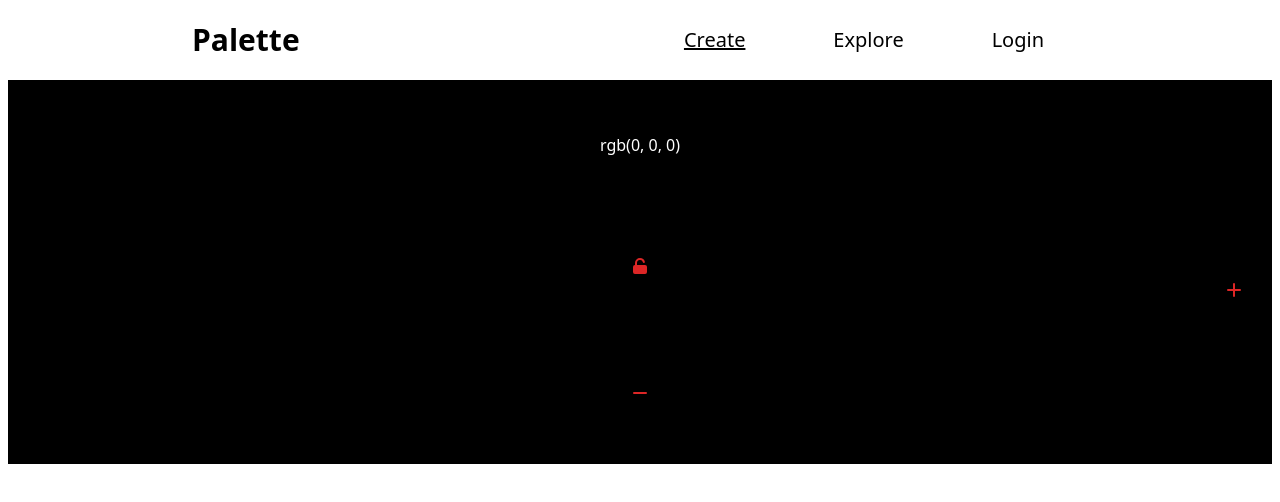
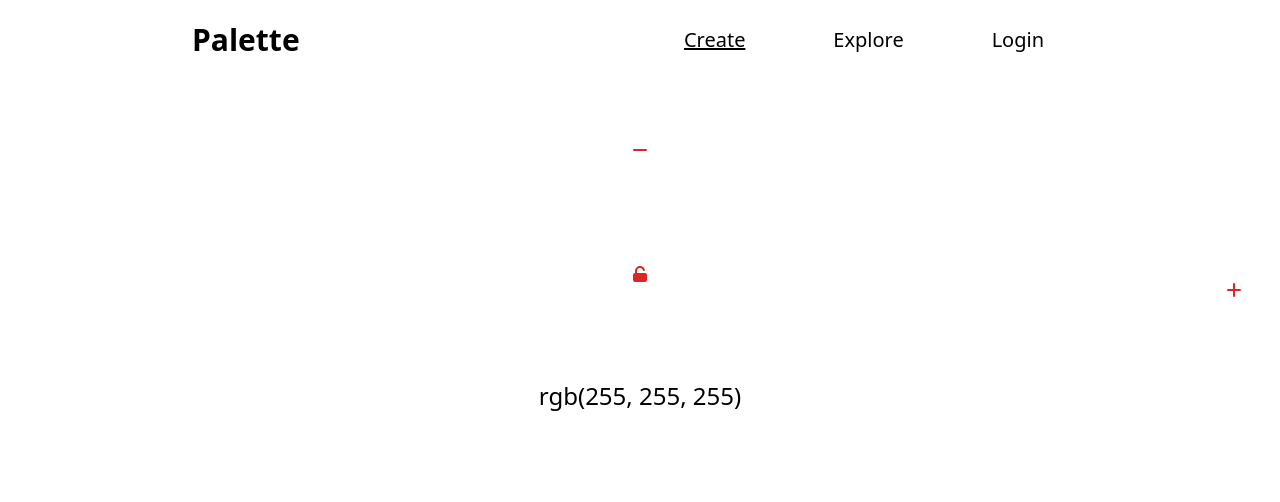
Before and after one commit to Ces-D/Palette, a React (Create React App) app in the folder Web/ClientApp/: page / in a window 1280 px wide. Shown: the top 502 px of the page. Built offline with nearby package versions, Linux system fonts and the light colour scheme.

Commit message:
refactored Color type and show and not show for ColorItem do not restart automatically

```diff
--- a/Web/ClientApp/src/components/contexts/ColorPalette/PaletteContext.tsx
+++ b/Web/ClientApp/src/components/contexts/ColorPalette/PaletteContext.tsx
@@ -6,7 +6,7 @@ import { ColorPaletteActionType, ColorPaletteStateType } from "./types";
 
 const INITIAL_COLOR_PALETTE_STATE: ColorPaletteStateType = {
   colors: [generateDefaultColor()],
-  palette: uuidv4(),
+  paletteId: uuidv4(),
 };
 
 /**
@@ -17,7 +17,7 @@ const INITIAL_COLOR_PALETTE_STATE: ColorPaletteStateType = {
  */
 const mainReducer = (state: ColorPaletteStateType, action: ColorPaletteActionType) => ({
   colors: colorReducer(state.colors, action),
-  palette: paletteReducer(state.palette, action),
+  paletteId: paletteReducer(state.paletteId, action), // As complexity grows the variable name may change
 });
 
 export const PaletteContext = createContext<{
--- a/Web/ClientApp/src/components/contexts/ColorPalette/colorReducer.ts
+++ b/Web/ClientApp/src/components/contexts/ColorPalette/colorReducer.ts
@@ -1,12 +1,34 @@
-import { Color, ColorPaletteActionType } from "./types";
+import { Color, ColorPaletteActionType, Rgb, Hex, Hsv } from "./types";
 import { v4 as uuidv4 } from "uuid";
+
+export const generateDefaultRgb = (): Rgb => {
+  return {
+    color: "rgb(255, 255, 255)",
+    red: 255,
+    green: 255,
+    blue: 255,
+  };
+};
+
+export const generateDefaultHex = (): Hex => {
+  return { color: "#ffffff" };
+};
+
+export const generateDefaultHsv = (): Hsv => {
+  return {
+    color: "hsv(0, 0, 100%)",
+    hue: 0,
+    saturation: 0,
+    hValue: 100,
+  };
+};
 
 export const generateDefaultColor = (): Color => {
   return {
     id: uuidv4(),
-    hex: "#000000",
-    hsv: "hsv(0, 0%, 0%)",
-    rgb: "rgb(0, 0, 0)",
+    hex: generateDefaultHex(),
+    hsv: generateDefaultHsv(),
+    rgb: generateDefaultRgb(),
   };
 };
 
@@ -31,3 +53,6 @@ export default function colorReducer(colors: Color[], action: ColorPaletteAction
     }
   }
 }
+
+// TODO: change the color model to replicate the api color model
+// TODO: update the reducers to implement that new model
--- a/Web/ClientApp/src/components/general/form/ColorSelectSection.tsx
+++ b/Web/ClientApp/src/components/general/form/ColorSelectSection.tsx
@@ -1,8 +1,9 @@
 import { Dispatch, SetStateAction } from "react";
+import { ColorTypes } from "../../palette/ColorFormDisplayContainer";
 
 export type ColorSelectSectionProps = {
   setColorType: Dispatch<SetStateAction<string>>;
-  selected: string;
+  selected: ColorTypes | string;
 };
 
 export default function ColorSelectSection(props: ColorSelectSectionProps) {
@@ -12,17 +13,12 @@ export default function ColorSelectSection(props: ColorSelectSectionProps) {
         className="bg-white w-20 py-0.5 px-0 rounded-sm"
         name="selectType"
         id="selectType"
+        value={props.selected}
         onChange={(e) => props.setColorType(e.target.value)}
       >
-        <option value="rgb" selected={"rgb" === props.selected}>
-          RGB
-        </option>
-        <option value="hsv" selected={"hsv" === props.selected}>
-          HSV
-        </option>
-        <option value="hex" selected={"hex" === props.selected}>
-          HEX
-        </option>
+        <option value="rgb">RGB</option>
+        <option value="hsv">HSV</option>
+        <option value="hex">HEX</option>
       </select>
     </section>
   );
--- a/Web/ClientApp/src/components/hooks/useColorGenerator.ts
+++ b/Web/ClientApp/src/components/hooks/useColorGenerator.ts
@@ -1,21 +1,16 @@
-import { useState, SetStateAction, Dispatch } from "react";
+import { useState, SetStateAction, Dispatch, useEffect, useContext } from "react";
+import { PaletteContext } from "../contexts/ColorPalette/PaletteContext";
+import { Color, Hex, Hsv, Rgb } from "../contexts/ColorPalette/types";
 
-export type ColorValueProps = {
-  colorValue: string;
-  setColorValue: Dispatch<SetStateAction<string>>;
-};
-
-export type Color = {
-  id: string;
-  rgb: string;
-  hex: string;
-  hsv: string;
+export type ColorValueProps<T> = {
+  setColorValue: Dispatch<SetStateAction<T>>;
 };
 
 export default function useColorGenerator(paletteColor: Color) {
-  const [rgb, setRgb] = useState<string>(paletteColor.rgb);
-  const [hsv, setHsv] = useState<string>(paletteColor.hsv);
-  const [hex, setHex] = useState<string>(paletteColor.hex);
+  const { dispatch } = useContext(PaletteContext);
+  const [rgb, setRgb] = useState<Rgb>(paletteColor.rgb);
+  const [hsv, setHsv] = useState<Hsv>(paletteColor.hsv);
+  const [hex, setHex] = useState<Hex>(paletteColor.hex);
 
   const color: Color = {
     id: paletteColor.id,
@@ -24,7 +19,9 @@ export default function useColorGenerator(paletteColor: Color) {
     hex: hex,
   };
 
-  //TODO: add useMemo to conversion between colorTypes
+  useEffect(() => {
+    dispatch({ type: "update-color", payload: { color: color, colorId: color.id } });
+  }, [hex, rgb, hsv]);
 
-  return { hex, setHex, rgb, setRgb, hsv, setHsv, color };
+  return { hex, setHex, rgb, setRgb, hsv, setHsv };
 }
--- a/Web/ClientApp/src/components/palette/ColorFormDisplayContainer.tsx
+++ b/Web/ClientApp/src/components/palette/ColorFormDisplayContainer.tsx
@@ -1,45 +1,30 @@
-import { useContext, useEffect, useState } from "react";
-import { PaletteContext } from "../contexts/ColorPalette/PaletteContext";
+import { useState } from "react";
 import { Color } from "../contexts/ColorPalette/types";
 import { ColorSelectSectionProps } from "../general/form/ColorSelectSection";
 import Switch from "../general/Switch";
-import useColorGenerator, { ColorValueProps } from "../hooks/useColorGenerator";
+import useColorGenerator from "../hooks/useColorGenerator";
 import HexForm from "./HexForm";
 import HsvForm from "./HsvForm";
 import RgbForm from "./RgbForm";
 
 export type ColorTypes = "rgb" | "hex" | "hsv";
-
-export type ColorFormProps = {
-  color: ColorValueProps;
+export type BaseColorFormProps = {
   value: ColorTypes;
   selectSection: ColorSelectSectionProps;
 };
 
 export default function ColorFormDisplayContainer(props: Color) {
-  const { dispatch } = useContext(PaletteContext);
   const [displayForm, setDisplayForm] = useState(false);
   const [colorType, setColorType] = useState<ColorTypes | string>("rgb");
-  const { hex, setHex, rgb, setRgb, hsv, setHsv, color } = useColorGenerator(props);
+  const { hex, setHex, rgb, setRgb, hsv, setHsv } = useColorGenerator(props);
 
   const selectSection: ColorSelectSectionProps = {
     selected: colorType,
     setColorType: setColorType,
   };
 
-  useEffect(() => {
-    dispatch({ type: "update-color", payload: { color: color, colorId: props.id } });
-  }, [hex, rgb, hsv]);
-
   return (
     <>
-      <button onClick={() => setDisplayForm(!displayForm)}>
-        <h2 className="text-white">
-          {(colorType === "rgb" && rgb) ||
-            (colorType === "hex" && hex) ||
-            (colorType === "hsv" && hsv)}
-        </h2>
-      </button>
       {displayForm && (
         <Switch
           searchValue={colorType}
@@ -47,25 +32,34 @@ export default function ColorFormDisplayContainer(props: Color) {
             <RgbForm
               value="rgb"
               selectSection={selectSection}
-              color={{ colorValue: rgb, setColorValue: setRgb }}
+              {...props.rgb}
+              colorHandler={{ setColorValue: setRgb }}
             />,
             <HexForm
               value="hex"
               selectSection={selectSection}
-              color={{ colorValue: hex, setColorValue: setHex }}
+              {...props.hex}
+              colorHandler={{ setColorValue: setHex }}
             />,
             <HsvForm
               value="hsv"
               selectSection={selectSection}
-              color={{ colorValue: hsv, setColorValue: setHsv }}
+              {...props.hsv}
+              colorHandler={{ setColorValue: setHsv }}
             />,
           ]}
         />
       )}
+      <button className="w-full text-center" onClick={() => setDisplayForm(!displayForm)}>
+        <h2 className="text-2xl">
+          {(colorType === "rgb" && rgb.color) ||
+            (colorType === "hex" && hex.color) ||
+            (colorType === "hsv" && hsv.color)}
+        </h2>
+      </button>
     </>
   );
 }
 
-
 // TODO: style for mobile and other styling to make pretty
 // TODO: could add a change color reducer action that calls api and sets other color values
--- a/Web/ClientApp/src/components/palette/ColorItem.tsx
+++ b/Web/ClientApp/src/components/palette/ColorItem.tsx
@@ -1,29 +1,19 @@
 import { useState, useContext } from "react";
-import { Color } from "../hooks/useColorGenerator";
-import LockOpenClosed from "../general/icons/LockOpenIcon";
+import LockOpenIcon from "../general/icons/LockOpenIcon";
 import LockClosedIcon from "../general/icons/LockClosedIcon";
 import MinusIcon from "../general/icons/MinusIcon";
 import ColorFormDisplayContainer from "./ColorFormDisplayContainer";
 import { PaletteContext } from "../contexts/ColorPalette/PaletteContext";
+import { Color } from "../contexts/ColorPalette/types";
 
 export default function ColorItem(props: Color) {
   const { dispatch } = useContext(PaletteContext);
   const [lock, setLocked] = useState(false);
+  console.log(props);
 
   return (
-    <li className="flex-grow h-96" style={{ backgroundColor: props.rgb }}>
+    <li className="flex-grow h-96" style={{ backgroundColor: props.rgb.color }}>
       <div className="flex flex-col justify-around items-center p-2 h-full">
-        <ColorFormDisplayContainer {...props} />
-        <button
-          className="rounded-full hover:bg-gray-50 p-2 text-red-600"
-          onClick={() => setLocked(!lock)}
-        >
-          {!lock ? (
-            <LockOpenClosed class="fill-current h-5 w-5" />
-          ) : (
-            <LockClosedIcon class="fill-current h-5 w-5" />
-          )}
-        </button>
         <button
           onClick={() => {
             !lock && dispatch({ type: "remove-color", payload: { colorId: props.id } });
@@ -36,9 +26,18 @@ export default function ColorItem(props: Color) {
         >
           <MinusIcon class="fill-current h-5 w-5" />
         </button>
+        <button
+          className="rounded-full hover:bg-gray-50 p-2 text-red-600"
+          onClick={() => setLocked(!lock)}
+        >
+          {!lock ? (
+            <LockOpenIcon class="fill-current h-5 w-5" />
+          ) : (
+            <LockClosedIcon class="fill-current h-5 w-5" />
+          )}
+        </button>
+        <ColorFormDisplayContainer {...props} />
       </div>
     </li>
   );
 }
-
-// TODO: change the ColorTypeForms to display or not display depending on a button click
--- a/Web/ClientApp/src/components/palette/HexForm.tsx
+++ b/Web/ClientApp/src/components/palette/HexForm.tsx
@@ -1,8 +1,22 @@
+import { useState, useEffect } from "react";
+import { Hex } from "../contexts/ColorPalette/types";
 import ColorInputSection from "../general/form/ColorInputSection";
 import ColorSelectSection from "../general/form/ColorSelectSection";
-import { ColorFormProps } from "./ColorFormDisplayContainer";
+import { ColorValueProps } from "../hooks/useColorGenerator";
+import { BaseColorFormProps } from "./ColorFormDisplayContainer";
 
-export default function HexForm(props: ColorFormProps) {
+type Props = Hex &
+  BaseColorFormProps & {
+    colorHandler: ColorValueProps<Hex>;
+  };
+
+export default function HexForm(props: Props) {
+  const [hex, setHex] = useState(props.color);
+
+  useEffect(() => {
+    props.colorHandler.setColorValue({ color: hex });
+  });
+
   return (
     <div title={props.value} className="p-2 bg-white rounded-sm w-60">
       <ColorInputSection
@@ -12,8 +26,8 @@ export default function HexForm(props: ColorFormProps) {
         inputStyleClass="border"
         titleWidthClass="w-1/4"
         inputWidthClass="w-3/4"
-        value={props.color.colorValue}
-        onChangeHandler={(e) => props.color.setColorValue(e.target.value)}
+        value={hex}
+        onChangeHandler={(e) => setHex(e.target.value)}
       />
       <ColorSelectSection
         selected={props.selectSection.selected}
--- a/Web/ClientApp/src/components/routes/Home.tsx
+++ b/Web/ClientApp/src/components/routes/Home.tsx
@@ -6,6 +6,8 @@ import PlusIcon from "../general/icons/PlusIcon";
 
 export default function Home() {
   const { state, dispatch } = useContext(PaletteContext);
+
+  // console.log(state);
 
   return (
     <Container>
--- a/Web/ClientApp/src/custom.css
+++ b/Web/ClientApp/src/custom.css
@@ -7,4 +7,5 @@
   .slider-thumb::-webkit-slider-thumb {
     @apply appearance-none w-3 h-3 rounded-full bg-black cursor-pointer;
   }
+
 }
```
Also changed, not shown: Web/ClientApp/src/components/contexts/ColorPalette/types.ts (+26 -8 lines), Web/ClientApp/src/components/palette/HsvForm.tsx (+18 -6 lines), Web/ClientApp/src/components/palette/RgbForm.tsx (+19 -9 lines).
